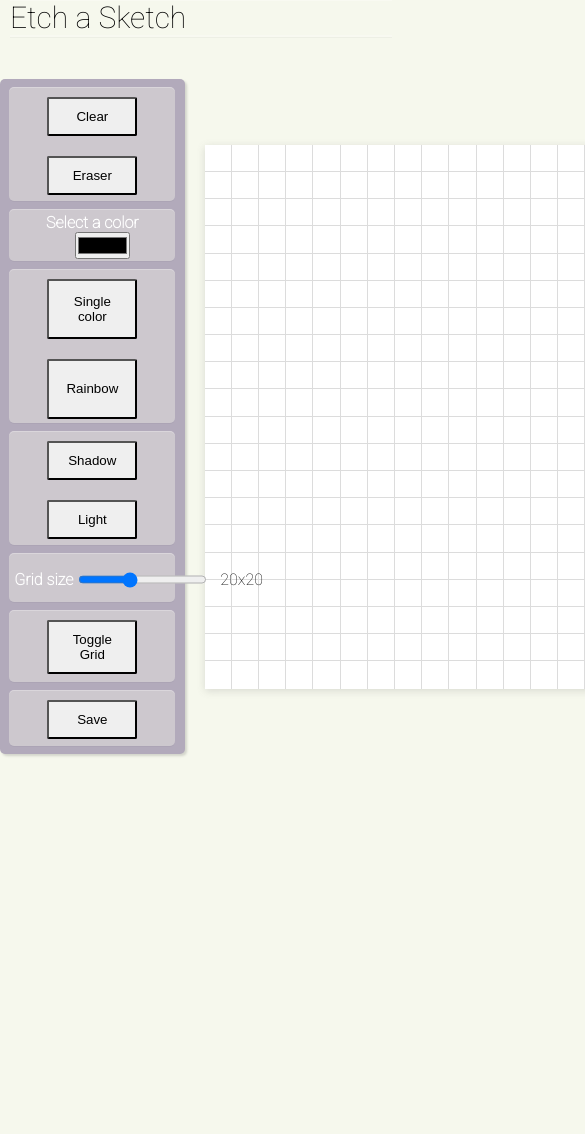
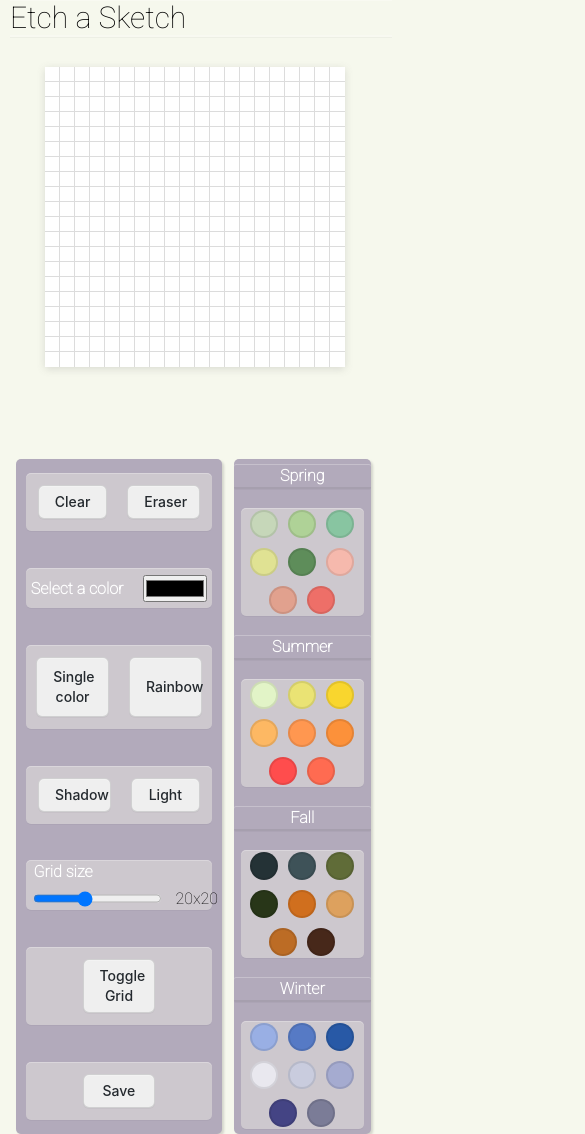
Before and after one commit to apokatastasis1/etch-a-sketch, a plain HTML site: page index.html in a window 390 px wide. Shown: the top 1134 px of the page, 585 px wide, since content can reach past the window. Before the commit the page ends 948 px from the top, so only its background shows below. Drawn offline with nearby package versions, Linux system fonts and the light colour scheme.

Commit message:
Added media queries

```diff
--- a/index.html
+++ b/index.html
@@ -55,7 +55,7 @@
                 <div class="range-slider">
 
                     <input id="inputRange" type="range" min="1" max="50" value="20">
-                    <span class="range-value">20x20</span>
+                    <div class="range-value">20x20</div>
                 </div>
 
             </div>
@@ -82,49 +82,53 @@
 
 
 
-        <div class="side">
-            <div class="season spring section">
-                <div class="color" data-num="0"></div>
-                <div class="color" data-num="1"></div>
-                <div class="color" data-num="2"></div>
-                <div class="color" data-num="3"></div>
-                <div class="color" data-num="4"></div>
-                <div class="color" data-num="5"></div>
-                <div class="color" data-num="6"></div>
-                <div class="color" data-num="7"></div>
+        <div class="side season-panel">
+            <div class="season-name">Spring</div>
+            <div class="season spring section wrap">
+                <div class="color"></div>
+                <div class="color"></div>
+                <div class="color"></div>
+                <div class="color"></div>
+                <div class="color"></div>
+                <div class="color"></div>
+                <div class="color"></div>
+                <div class="color"></div>
             </div>
 
-            <div class="season summer section">
-                <div class="color" data-num="8"></div>
-                <div class="color" data-num="9"></div>
-                <div class="color" data-num="10"></div>
-                <div class="color" data-num="11"></div>
-                <div class="color" data-num="12"></div>
-                <div class="color" data-num="13"></div>
-                <div class="color" data-num="14"></div>
-                <div class="color" data-num="15"></div>
+            <div class="season-name">Summer</div>
+            <div class="season summer section wrap">
+                <div class="color"></div>
+                <div class="color"></div>
+                <div class="color"></div>
+                <div class="color"></div>
+                <div class="color"></div>
+                <div class="color"></div>
+                <div class="color"></div>
+                <div class="color"></div>
             </div>
 
-            <div class="season fall section">
-                <div class="color" data-num="16"></div>
-                <div class="color" data-num="17"></div>
-                <div class="color" data-num="18"></div>
-                <div class="color" data-num="19"></div>
-                <div class="color" data-num="20"></div>
-                <div class="color" data-num="21"></div>
-                <div class="color" data-num="22"></div>
-                <div class="color" data-num="23"></div>
+            <div class="season-name">Fall</div>
+            <div class="season fall section wrap">
+                <div class="color"></div>
+                <div class="color"></div>
+                <div class="color"></div>
+                <div class="color"></div>
+                <div class="color"></div>
+                <div class="color"></div>
+                <div class="color"></div>
+                <div class="color"></div>
             </div>
 
-            <div class="season winter section">
-                <div class="color" data-num="24"></div>
-                <div class="color" data-num="25"></div>
-                <div class="color" data-num="26"></div>
-                <div class="color" data-num="27"></div>
-                <div class="color" data-num="28"></div>
-                <div class="color" data-num="29"></div>
-                <div class="color" data-num="30"></div>
-                <div class="color" data-num="31"></div>
+            <div class="season-name">Winter</div>
+            <div class="season winter section wrap">
+                <div class="color"></div>
+                <div class="color"></div>
+                <div class="color"></div>
+                <div class="color"></div>
+                <div class="color"></div>
+                <div class="color"></div>
+                <div class="color"></div>
+                <div class="color"></div>
             </div>
 
         </div>
--- a/script.js
+++ b/script.js
@@ -12,6 +12,7 @@ let isSingleColorActive = true;
 let wasGridModified = false;
 let isToggleGridActive = true;
 let isSeasonCOlorActive = false;
+let isButtonPressed = false;
 
 //Spring 0-7 Summer 8-15 Fall 16-23 WInter 24-31
 let colors = ["c6d7b9", "afd297", "88c5a1", "e0e293", "5e8d5a","f6b9ad","e1a18e","ee6f68", //spring
@@ -35,10 +36,10 @@ const rangeValue = document.querySelector(".range-value");
 const gridLinesBtn = document.querySelector(".toggle-grid");
 const saveBtn = document.querySelector(".save-image");
 const seasonsColors = document.querySelectorAll(".color");
+const buttons = document.querySelectorAll(".btn");
 
 
-
-
+console.log(gridContainer.offsetWidth);
 
 function toggleCustomGridLInes(){
 
@@ -87,16 +88,53 @@ lightBtn.addEventListener('click', activateLightMode);
 inputRange.addEventListener('change', customizeGrid);
 gridLinesBtn.addEventListener('click', toggleCustomGridLInes);
 
-//
+
+//Add event listeners to all button minus the clear, toggle grid and save button
+for(let i=1;i<buttons.length-2;i++){
+
+    buttons[i].addEventListener('click', colorPressButton);
+}
+
+
+//color the pressed button on the left pannel
+function colorPressButton(e){
+    if (isButtonPressed){
+        for(let i=1;i<buttons.length-2;i++){
+            buttons[i].classList.remove('pressed');
+        }
+        e.target.classList.toggle('pressed');
+        isButtonPressed = false;
+    }  else{
+
+        e.target.classList.toggle('pressed');
+    }
+
+    isButtonPressed = true;
+
+}
+/*
+buttons.forEach(btn=>btn.addEventListener('click', (e)=>{
+    e.target.classList.toggle("pressed");
+}))
+*/
+
+console.log(gridContainer.offsetWidth);
+
+
+
+//Scale the selected season color and de-escale it when selecting another color.
 seasonsColors.forEach(color=> color.addEventListener('click', (e)=>{
     let colorPicked = document.querySelectorAll(".scale-color");
     if (isSeasonCOlorActive){
         colorPicked.forEach(color =>color.classList.toggle('scale-color'));
         e.target.classList.toggle('scale-color');
         isSeasonCOlorActive = false;
+        buttons.forEach(btn=>btn.classList.remove("pressed"));
+
     }  else{
-        console.log("entro");
+
         e.target.classList.toggle('scale-color');
+        buttons.forEach(btn=>btn.classList.remove("pressed"));
     }
 
     isSeasonCOlorActive = true;
@@ -106,31 +144,29 @@ seasonsColors.forEach(color=> color.addEventListener('click', (e)=>{
 
 }));
 
-function scaleSeasonColors(e){
-    e.target.className.toggle("scale-color");
-    console.log(e.target.classList.toggle("scale-color"));
+
+
+//If you selected a season color and then press a button on the left panel, this will resize
+//the previously selected season color so it doesn't look like it's selected anymore
+
+function resizePickedColors(){
+    let pickedColor = document.querySelector(".scale-color");
+    if(pickedColor) pickedColor.classList.toggle('scale-color');
+}
 
 
 
-    console.log(e.target.className);
-    console.log(e);
-    console.log(e.target);
-    console.log(e.target.classList);
-    console.log(e.target.classList[1]=="test");
-    console.log(e.target.getAttribute('data-num'));
-}
-
-console.log(seasonsColors[1].getAttribute('data-num'))
 
 
+//Fill the season colors with the colors in the array
 //Spring 0-7 Summer 8-15 Fall 16-23 WInter 24-31
 
 for(let i=0;i<colors.length;i++){
-    console.log(colors[i]);
+
     seasonsColors[i].style.backgroundColor = "#" + colors[i];
 
 }
-//seasonsColors[0].setAttribute('style', 'backgroundColor: red');
+
 
 
 
@@ -160,6 +196,8 @@ function activateRainbowMode(){
     isShadowActive = false;
     isLightActive = false;
     isSingleColorActive = false;
+    resizePickedColors();
+
 
 }
 function activateShadowMode(){
@@ -167,6 +205,7 @@ function activateShadowMode(){
     isShadowActive = true;
     isLightActive = false;
     isSingleColorActive = false;
+    resizePickedColors();
 
 }
 function activateLightMode(){
@@ -174,6 +213,7 @@ function activateLightMode(){
     isShadowActive = false;
     isLightActive = true;
     isSingleColorActive = false;
+    resizePickedColors();
 
 
 }
@@ -186,6 +226,7 @@ function singleColor(){
     isLightActive = false;
     activeColor = colorBackup;
     borderColor = colorBackup;
+    resizePickedColors();
 }
 
 
@@ -218,6 +259,7 @@ function erase(){
     isSingleColorActive = true;
     activeColor = "white";
     borderColor = "gainsboro";
+    resizePickedColors();
     //colorPicker.value = "#FFFFFF"
 }
 
@@ -245,7 +287,7 @@ function updateColor(e){
 
 function makeGrid(rows, columns){
     console.log(gridContainer.offsetWidth);
-    let cellWIdth = 544/rows; //grid container size(px) / number of rows
+    let cellWIdth = gridContainer.offsetWidth/rows; //grid container size(px) / number of rows
     gridContainer.style.gridTemplateColumns = `repeat(${columns}, ${cellWIdth}px)  `;
     gridContainer.style.gridTemplateRows = `repeat(${rows}, ${cellWIdth}px) `;
 
@@ -377,6 +419,9 @@ gridItems.forEach(elem=>{
 
 
 function customizeGrid(){
+
+    resizePickedColors();
+
     wasGridModified = true;
 
     gridSize = inputRange.value;
@@ -404,7 +449,7 @@ function customizeGrid(){
         newGridCells[i].style.borderBottom = "none";
     }
 
-
+     //attach event listeners to the new cells
 
     newGridCells.forEach(elem=>{
         elem.addEventListener('mousedown', paintOnHover);
--- a/styles.css
+++ b/styles.css
@@ -20,6 +20,9 @@
 
 }
 body{
+
+
+    width: 100vw;
     height: 100vh;
     background-color: #F6F8ED;
     font-family: 'Roboto', sans-serif;
@@ -53,6 +56,7 @@ body{
     background-color: var(--color-background);
     margin: 0;
     padding: 0;
+
     /*border-left: 1px solid gainsboro;
     border-top:1px solid gainsboro;
     rgb(248, 245, 197)*/
@@ -79,40 +83,33 @@ body{
     border: 1px solid green;
 }
 */
-.side{
-    display: flex;
-    position: relative;
-    flex-direction: column;
-    align-items: flex-start;
-    justify-content: space-around;
-    padding: 8px 0 8px 0;
-    height: 80vh;
-    width: 250px;
-    gap: 8px;
 
-    border-radius: 5px;
-    box-shadow: rgba(0, 0, 0, 0.15) 1.95px 1.95px 2.6px;
-    background-color: #B2AABB;
-
-
-
-
-
-}
 
 #color-pick{
     margin-left: 20px;
 }
 
-
+/*
 .btn{
     margin: 10px;
     padding:10px 15px;
-    width: 90px;
+    width: 40%;
 
-    border-radius: 2px;
+
+    font-size: 85%;
+    border-radius: 10px;
 
 }
+*/
+
+.pressed{
+
+    background-color: #77bbaa8c;
+    color: white;
+
+}
+
+
 .rainbow,
 .single-color{
     height:60px
@@ -160,15 +157,36 @@ body{
     align-items: center;
 
 }
+.side{
+    display: flex;
+    position: relative;
+    flex-direction: column;
+    align-items: flex-start;
+    justify-content: space-around;
+    padding: 8px 0 8px 0;
+    height: 80vh;
+    width: 250px;
+    gap: 8px;
+
+    border-radius: 5px;
+    box-shadow: rgba(0, 0, 0, 0.15) 1.95px 1.95px 2.6px;
+    background-color: #B2AABB;
+
+
+
+
+
+}
 .section{
     display: flex;
-    flex-wrap: wrap;
+
 
     /*width: 225px;*/
     align-self: center;
 
     width: 90%;
     min-height: 40px;
+
     /*margin-left: 5%;*/
     border-radius: 5px;
     background-color: #f6f8ed62;
@@ -181,8 +199,7 @@ body{
     flex-direction: column;
     row-gap: 8px;
 
-    padding-top: 5px;
-
+    padding: 5px 10px;
 
 }
 
@@ -259,9 +276,9 @@ label{
 
 .season{
     display: flex;
-    gap: 15px;
+    gap: 10px;
 
-    padding: 15px 10px;
+    padding: 12px 5px;
 
 
 }
@@ -271,20 +288,207 @@ label{
     width: 30px;
     height: 30px;
     */
-    width: 30px;
-    height: 30px;
+    width: 28px;
+    height: 28px;
     border: 2px solid rgba(0, 0, 0, 0.096);
-    /*border-radius: 15px;*/
+    border-radius: 14px;
 
 }
 
-/*
-.color:hover{
-    transform: scale(1.1);
+.scale-color{
+    transform: scale(1.2);
 }
-*/
+
+.season-name{
+    display: flex;
+    padding: 2px 0;
+    width: 100%;
+    justify-content: center;
+    align-items: center;
+    border-radius: 2px;
+    color: white;
+    font-weight: 1000;
+    border-bottom: 2px solid #30302e17;
+    box-shadow: rgba(27, 31, 35, 0.04) 0px 1px 0px, rgba(255, 255, 255, 0.25) 0px 1px 0px inset;
+}
 
 
-.scale-color{
-    transform: scale(1.1);
-}
+
+
+
+.btn{
+    appearance: none;
+    /*background-color: #FAFBFC;*/
+    border: 1px solid rgba(27, 31, 35, 0.15);
+    border-radius: 6px;
+    box-shadow: rgba(27, 31, 35, 0.04) 0 1px 0, rgba(255, 255, 255, 0.25) 0 1px 0 inset;
+    box-sizing: border-box;
+    color: #24292E;
+    cursor: pointer;
+    display: inline-block;
+    font-family: -apple-system, system-ui, "Segoe UI", Helvetica, Arial, sans-serif, "Apple Color Emoji", "Segoe UI Emoji";
+    font-size: 14px;
+    font-weight: 500;
+    line-height: 20px;
+    list-style: none;
+    padding: 6px 16px;
+    position: relative;
+    transition: background-color 0.2s cubic-bezier(0.3, 0, 0.5, 1);
+    user-select: none;
+    -webkit-user-select: none;
+    touch-action: manipulation;
+    vertical-align: middle;
+
+
+    margin: 10px;
+
+
+    width: 40%;
+  }
+
+
+  .btn:hover {
+    background-color: #F3F4F6;
+    text-decoration: none;
+    transition-duration: 0.1s;
+  }
+
+
+  .btn:disabled {
+    background-color: #FAFBFC;
+    border-color: rgba(27, 31, 35, 0.15);
+    color: #959DA5;
+    cursor: default;
+  }
+
+  .btn:active {
+    background-color: #EDEFF2;
+    box-shadow: rgba(225, 228, 232, 0.2) 0 1px 0 inset;
+    transition: none 0s;
+  }
+
+  .btn:focus {
+    outline: 1px transparent;
+  }
+
+
+  .btn:before {
+    display: none;
+  }
+
+  .btn:-webkit-details-marker {
+    display: none;
+
+  }
+
+  .wrap{
+      flex-wrap: wrap;
+  }
+
+
+
+  @media only screen and (min-height: 900px) {
+    .side {
+      height: 65vh;
+    }
+  }
+
+  @media only screen and (min-height: 1000px) {
+    .side {
+      height: 60vh;
+    }
+  }
+
+  @media only screen and (min-width: 1500px) {
+    .grid-container{
+        width: 600px;
+        height: 600px;
+    }
+  }
+  @media only screen and (min-width: 1900px) {
+    .grid-container{
+        width: 650px;
+        height: 650px;
+    }
+  }
+
+
+  @media only screen and (max-width: 1069px) {
+
+    .container{
+        flex-direction: row;
+
+        position: relative;
+
+    }
+
+    .side{
+        top: 93vh;
+        right: 52vw;
+        position: absolute;
+    }
+    .season-panel{
+        left: 52vw;
+    }
+
+  }
+  @media only screen and (max-width: 600px) {
+
+    .grid-container{
+        margin-top: -180px;
+        width: 450px;
+        height: 450px;
+    }
+    .side{
+        top:70vh;
+    }
+
+  }
+
+  @media only screen and (max-width: 500px) {
+
+    .grid-container{
+        margin-top: -200px;
+        width: 450px;
+        height: 450px;
+    }
+    .side{
+        top:70vh;
+        right: 51vw;
+        width: 45vw;
+        padding: 0;
+        margin: 0;
+    }
+    .season-panel{
+        left: 51vw;
+    }
+
+  }
+
+  @media only screen and (max-width: 450px) {
+
+    .grid-container{
+        margin-top: -400px;
+        width: 300px;
+        height: 300px;
+    }
+    .side{
+        top:50vh;
+        right: 43vw;
+        width: 53vw;
+        padding: 0;
+        margin: 0;
+    }
+    .season-panel{
+        left: 60vw;
+        width:35vw ;
+
+    }
+    .season{
+        padding: 3px;
+    }
+    .section{
+        padding: 2px;
+    }
+
+  }
```
